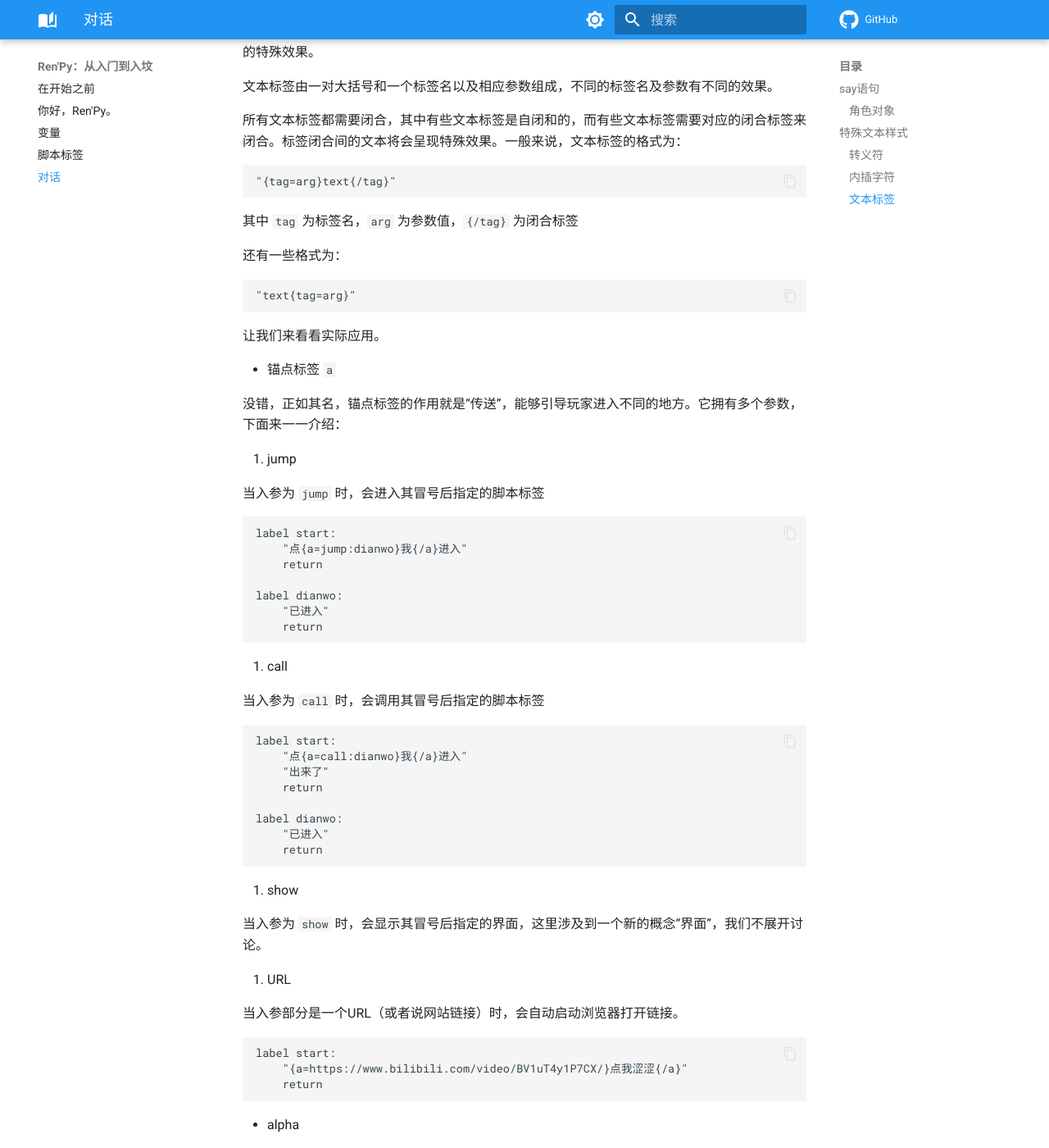
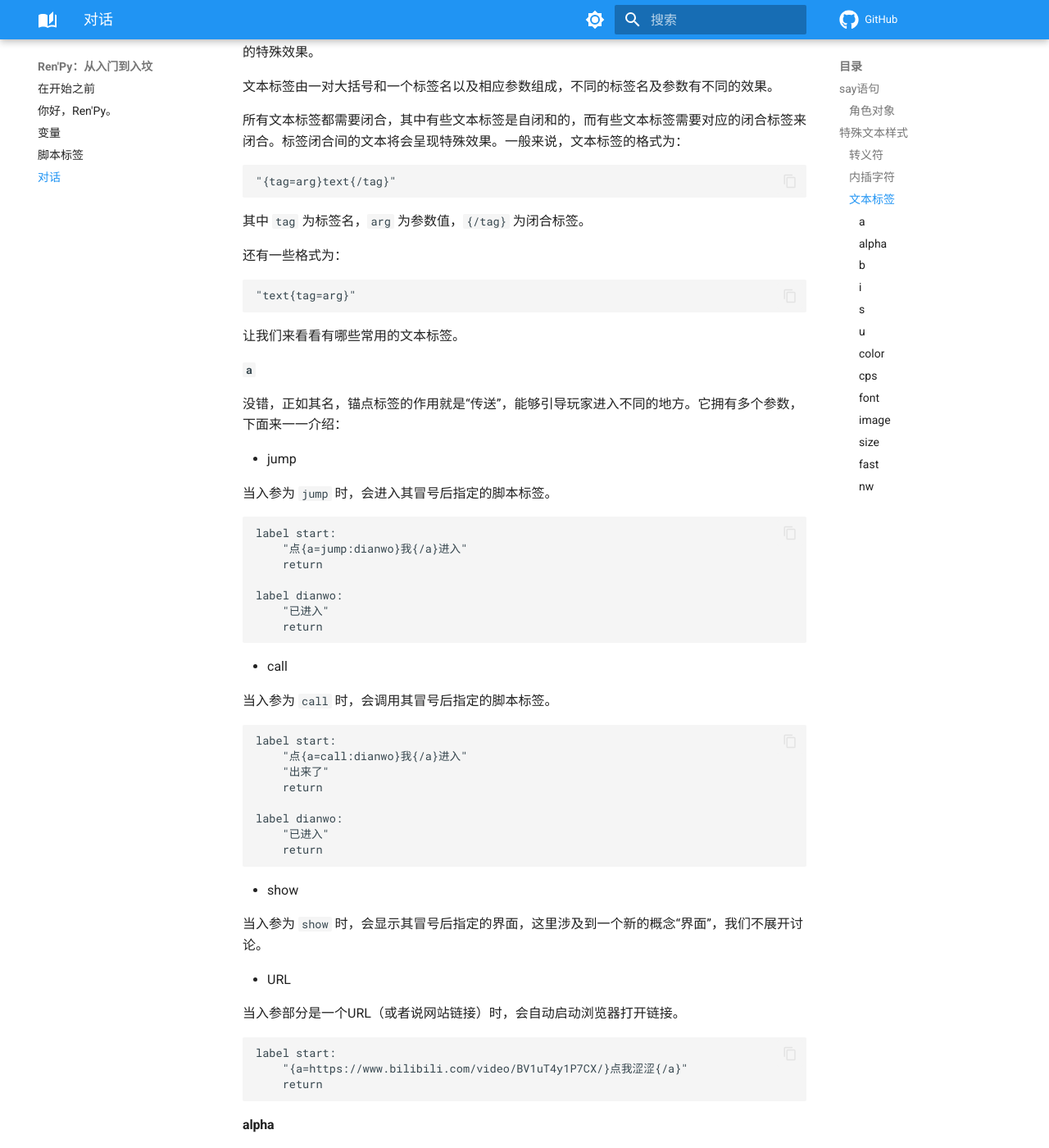
Before and after one commit to ZYKsslm/RenPy-Tutorial, an MkDocs documentation site: the page built from docs/对话.md, in a window 1280 px wide and 1400 px high, scrolled down 4934 px. Shown: the whole window at 82% size. Built offline with MkDocs 1.6.1 and Material for MkDocs 9.7.7, drawn with Linux system fonts in a browser that asks for light colours; nearby versions of some CDN libraries; comment, search, counter and statistics services are not loaded; a style sheet for code colours, icons or effects is not loaded; some of the changed text lies outside the part shown.

Commit message:
Update 对话.md

````diff
--- a/docs/对话.md
+++ b/docs/对话.md
@@ -222,7 +222,7 @@ label start:
 "{tag=arg}text{/tag}"
 ```
 
-其中 `tag` 为标签名，`arg` 为参数值，`{/tag}` 为闭合标签
+其中 `tag` 为标签名，`arg` 为参数值，`{/tag}` 为闭合标签。
 
 还有一些格式为：
 
@@ -230,15 +230,15 @@ label start:
 "text{tag=arg}"
 ```
 
-让我们来看看实际应用。
+让我们来看看有哪些常用的文本标签。
 
-- 锚点标签 `a`
+#### `a`
 
 没错，正如其名，锚点标签的作用就是“传送”，能够引导玩家进入不同的地方。它拥有多个参数，下面来一一介绍：
 
-1. jump
+- jump
 
-当入参为 `jump` 时，会进入其冒号后指定的脚本标签
+当入参为 `jump` 时，会进入其冒号后指定的脚本标签。
 
 ```renpy
 label start:
@@ -279,7 +279,7 @@ label start:
     return
 ```
 
-- alpha
+#### alpha
 
 alpha文本标签指定一个透明度，渲染范围为自身及其闭合标签内的文本。透明度是一个介于0.0和1.0之间的数值，分别对应完全透明和完全不透明。
 
@@ -293,27 +293,27 @@ label start:
     return
 ```
 
-- b
+#### b
 
 粗体标签，将自身及其闭合标签内的文本渲染为粗体。
 
-- i
+#### i
 
 斜体标签将自身及其闭合标签之间的文本渲染为斜体。
 
-- s
+#### s
 
 删除线标签在其自身及其闭合标签之间的文本上画一条删除线。
 
-- u
+#### u
 
 下划线标签在其自身及其闭合标签之间的文本添加下划线。
 
-- color
+#### color
 
 颜色文本标签将自身及其闭合标签内的文本渲染为特定的颜色值。颜色值使用 `#rgb` `#rgba` `#rrggbb` `#rrggbbaa` 格式之一。
 
-- cps
+#### cps
 
 cps标签用于指定其闭合标签内的文本每秒钟显示的字符数，若带 `*`，则表示当前速度的倍数。
 
@@ -323,19 +323,19 @@ label start:
     return
 ```
 
-- font
+#### font
 
 字体标签将标签自身及其闭合区间之间的文本渲染为指定的字体。入参即使用的字体文件名或路径。
 
-- image
+#### image
 
 图片标签会在文本中内插一个图像。（可以用于插入表情包）
 
-- size
+#### size
 
 字号标签改变了其自己及其闭合标签内的文本字号。若参数为整数则表示文本大小，若为一个 `*` 加一个浮点数的形式则表示为当前文本大小的倍数大小。
 
-- fast
+#### fast
 
 fast标签只能用于对话中（即say语句），改标签为自闭和标签，在该标签前面的文本内容会立即显示。
 
@@ -346,7 +346,7 @@ label start:
     return
 ```
 
-- nw
+#### nw
 
 nw标签同样只能用于对话中（即say语句），是一个自闭合标签，该标签前的那行文本内容在显示一次后会立刻消失，显示下一句话。
 
@@ -357,7 +357,7 @@ label start:
     return
 ```
 
-若指定参数，则表示等待对应的秒数后再执行文本消失
+若指定参数，则表示等待对应的秒数后再执行文本消失。
 
 ```renpy
 label start:
````
Also changed, not shown: other parts of docs/对话.md (+4 -4 lines).
